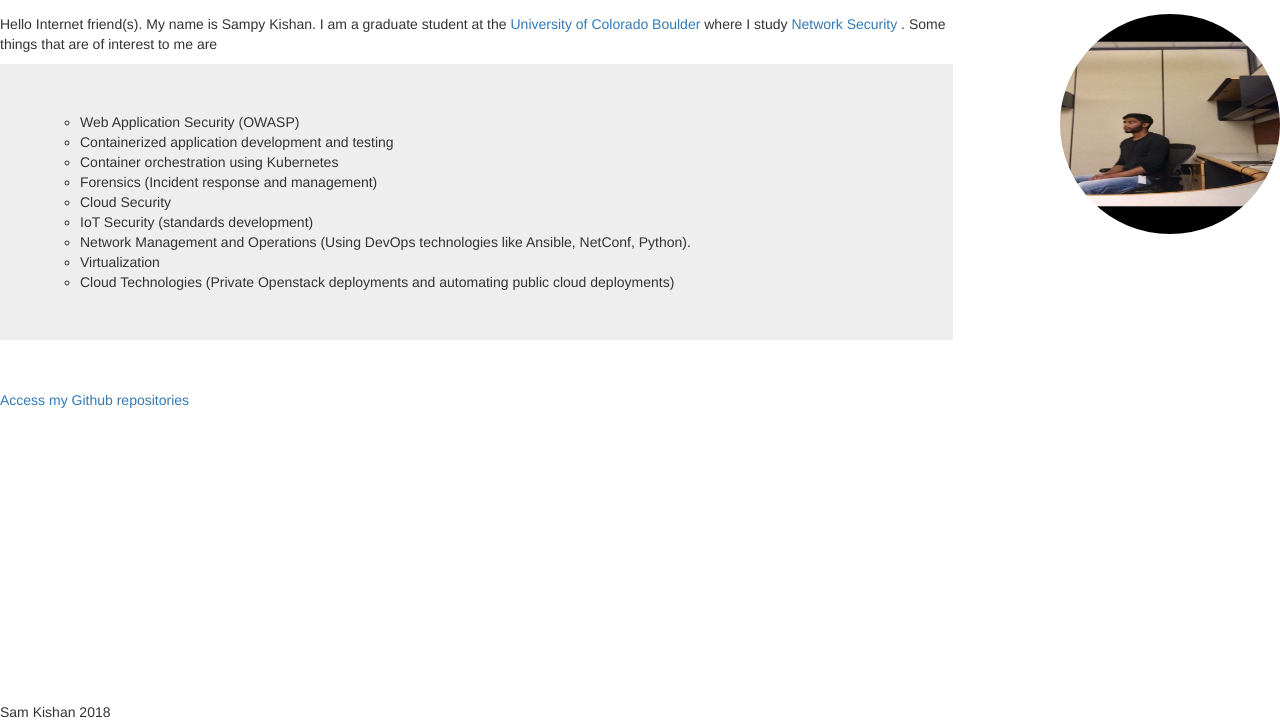
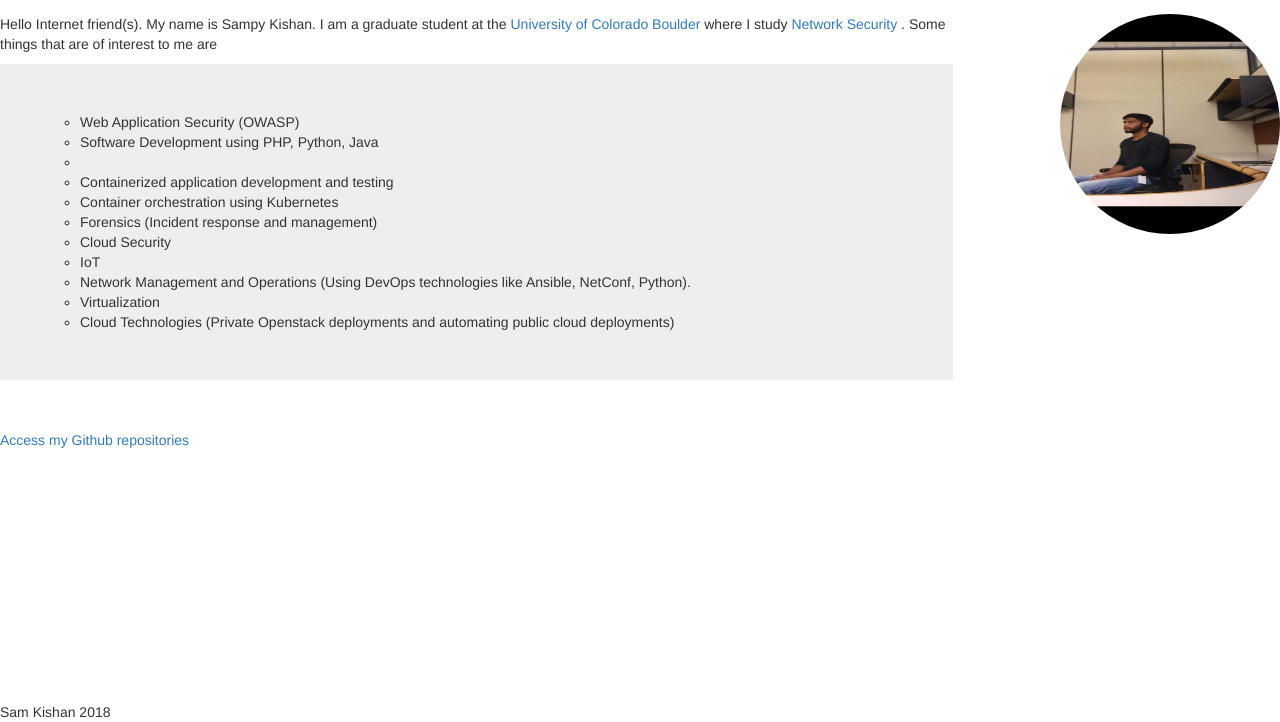
Before and after one commit to SamKishan/SamKishan.github.io, a plain HTML site: page index.html in a window 1280 px wide. Shown: the part 78-800 px from the top of the page. Drawn offline with nearby package versions, Linux system fonts and the light colour scheme.

Commit message:
Update index.html

```diff
--- a/index.html
+++ b/index.html
@@ -59,13 +59,13 @@
 					Hello Internet friend(s). My name is Sampy Kishan. I am a graduate student at the <a href="https://www.colorado.edu"> University of Colorado Boulder </a> where I study <a href="https://www.colorado.edu/itp/network-security-track"> Network Security </a>. Some things that are of interest to me are
 					<ul class="jumbotron">
 					<ul>
-
 						<li> Web Application Security (OWASP) </li>
+						<li> Software Development using PHP, Python, Java <li>
 						<li> Containerized application development and testing </li>
 						<li> Container orchestration using Kubernetes </li>
 						<li> Forensics (Incident response and management)  </li>
 						<li> Cloud Security </li>
-						<li> IoT Security (standards development)  </li>
+						<li> IoT </li>
 						<li> Network Management and Operations (Using DevOps technologies like Ansible, NetConf, Python). </li>
 						<li> Virtualization </li>
 						<li> Cloud Technologies (Private Openstack deployments and automating public cloud deployments) </li>
```
